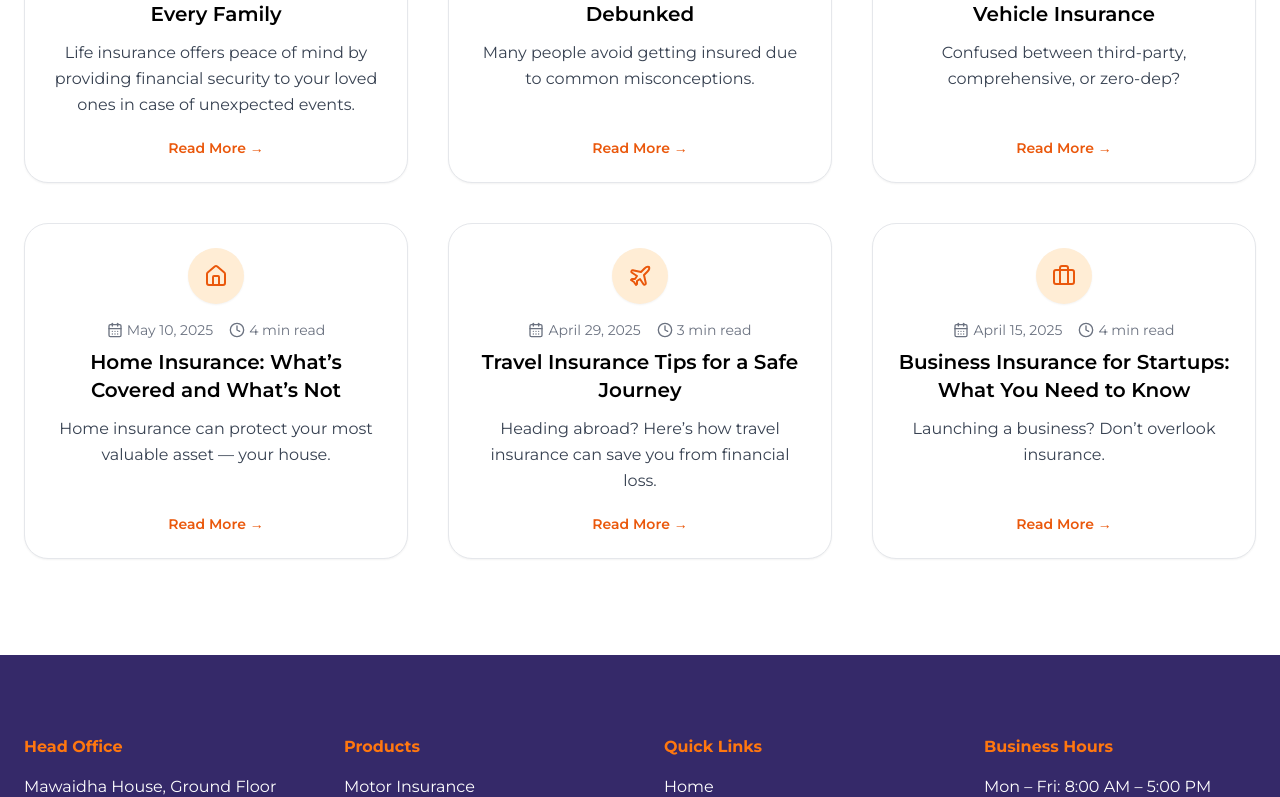
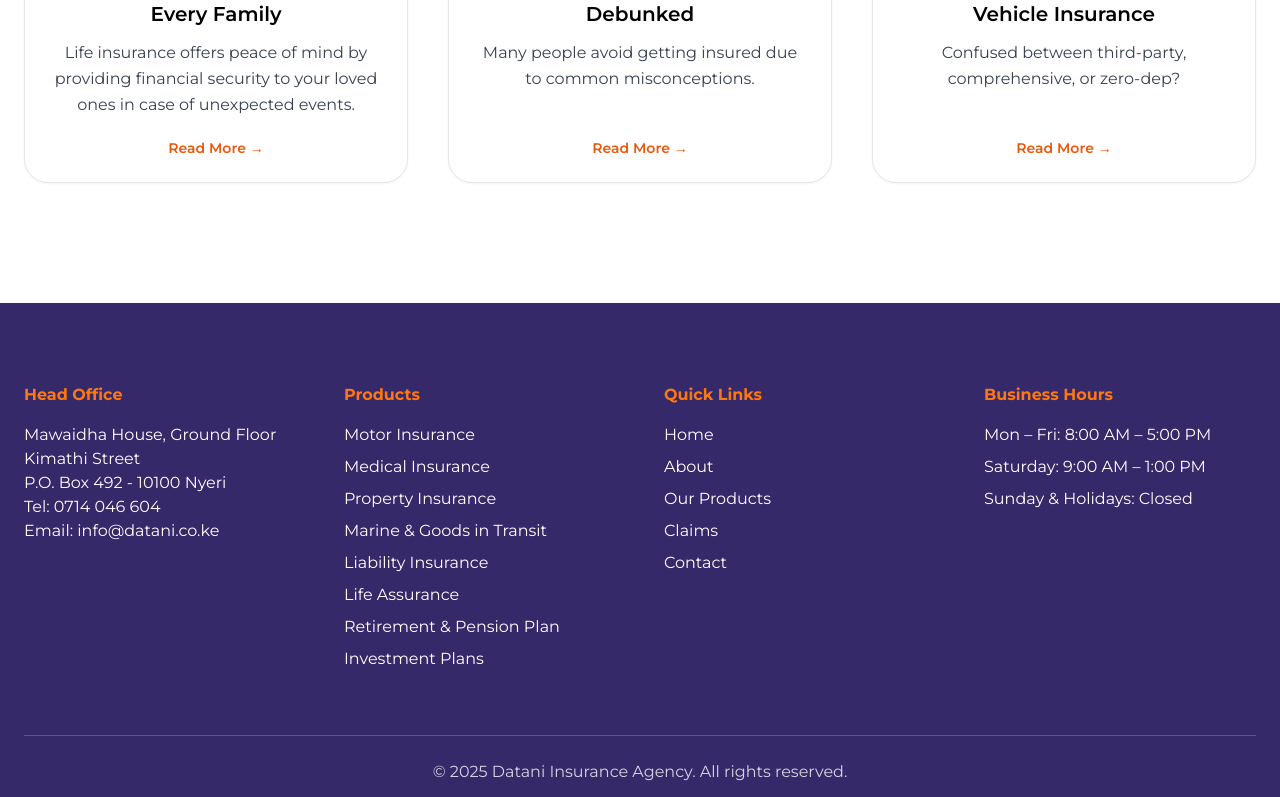
Before and after one commit to ALIBCJH/datanico, a React (Vite) app: page /blogs in a window 1280 px wide. Shown: the part 628-1425 px from the top of the page. Built offline with nearby package versions, Linux system fonts and the light colour scheme.

Commit message:
commit again

```diff
--- a/src/App.jsx
+++ b/src/App.jsx
@@ -41,8 +41,8 @@ const App = () => {
                   <section id="partners">
                     <Partners />
                   </section>
-                  <Testimonial />
-                  <section id="resources">
+                  <Blogs />
+                  <section id="blogs">
                     <Resources />
                   </section>
                 </>
--- a/src/pages/Blogs.jsx
+++ b/src/pages/Blogs.jsx
@@ -39,35 +39,9 @@ const blogPosts = [
     readTime: "5 min read",
     icon: Car,
   },
-  {
-    title: "Home Insurance: What’s Covered and What’s Not",
-    date: "May 10, 2025",
-    summary:
-      "Home insurance can protect your most valuable asset — your house.",
-    fullContent:
-      "Home insurance can protect your most valuable asset — your house. But many homeowners misunderstand what’s covered. This post details the inclusions, exclusions, and how to avoid surprises during claims.",
-    readTime: "4 min read",
-    icon: Home,
-  },
-  {
-    title: "Travel Insurance Tips for a Safe Journey",
-    date: "April 29, 2025",
-    summary:
-      "Heading abroad? Here’s how travel insurance can save you from financial loss.",
-    fullContent:
-      "Travel insurance is your safety net abroad. From flight cancellations to medical emergencies, this article outlines why you should never travel without a good plan—and how to pick one that fits.",
-    readTime: "3 min read",
-    icon: Plane,
-  },
-  {
-    title: "Business Insurance for Startups: What You Need to Know",
-    date: "April 15, 2025",
-    summary: "Launching a business? Don’t overlook insurance.",
-    fullContent:
-      "If you're launching a business, insurance might not be top of mind—but it should be. This post explains how general liability, property, and professional indemnity cover can shield your startup from early losses.",
-    readTime: "4 min read",
-    icon: Briefcase,
-  },
+
+
+
 ];
 
 const Blog = () => {
@@ -83,7 +57,7 @@ const Blog = () => {
       style={{ fontFamily: "Segoe UI, SegoeUI, sans-serif" }}
     >
       <div className="max-w-7xl mx-auto">
-        <h1 className="text-5xl font-bold text-black mb-12 text-center">
+        <h1 className="text-5xl font-light text-black mb-12 text-center">
           Our Insurance Blog
         </h1>
         <p className="text-gray-600 text-lg max-w-3xl text-center mx-auto mb-16">
```
